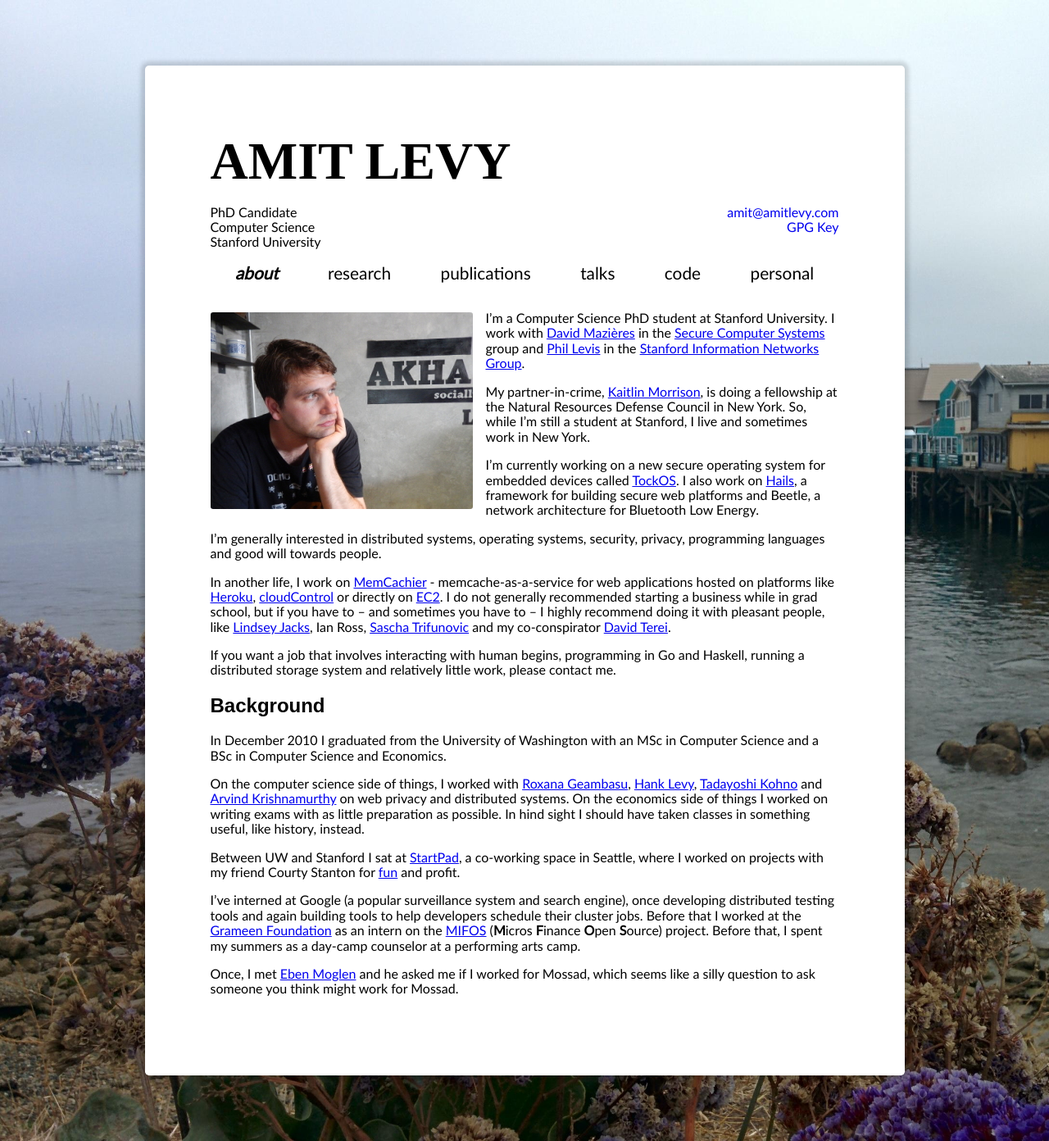
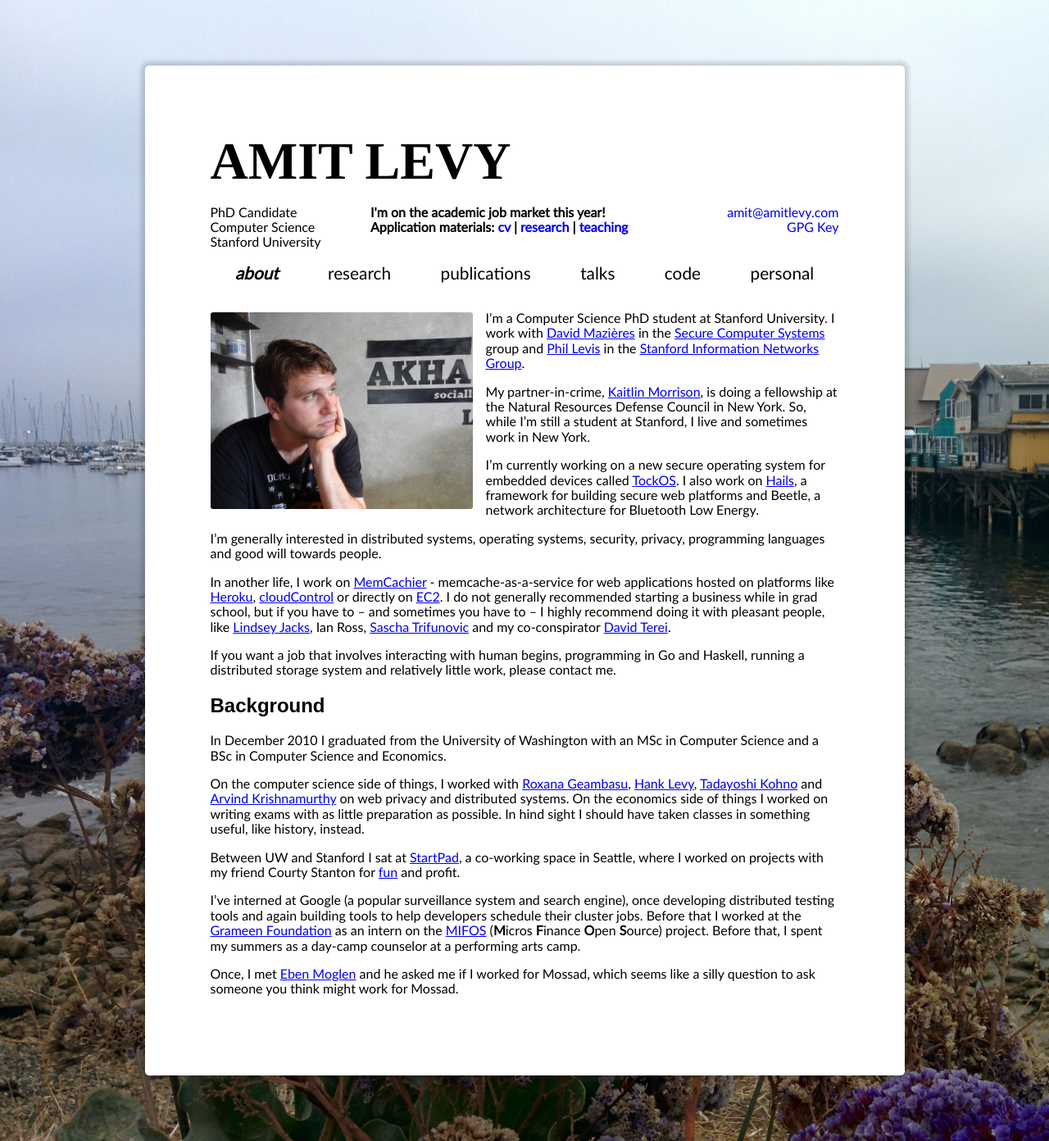
Before and after one commit to alevy/www, a Jekyll site: the page built from index.md, in a window 1280 px wide. Shown: the whole page at 82% size. Built offline with Jekyll 4.4.1, drawn with Linux system fonts in a browser that asks for light colours; some web fonts are replaced.

Commit message:
job application materials

```diff
--- a/_layouts/default.html
+++ b/_layouts/default.html
@@ -12,6 +12,13 @@
     <span class="p-organization-unit">{{ site.job.department }}</span>
     {%- endif %}
     <span class="p-organization-name">{{ site.job.institution }}</span>
+    <span class="job-market">
+      I'm on the academic job market this year!<br/>
+      Application materials:
+      <a href="{{ site.base_url }}application_materials/cv.pdf">cv</a> |
+      <a href="{{ site.base_url }}application_materials/research_statement.pdf">research</a> |
+      <a href="{{ site.base_url }}application_materials/teaching_statement.pdf">teaching</a>
+    </span>
     <span class="p-email">
       <a class="u-email" href="mailto:{{ site.email }}">{{ site.email }}</a>
     </span>
--- a/_sass/base.scss
+++ b/_sass/base.scss
@@ -58,12 +58,20 @@ header {
   .h-card {
     grid-area: contact;
     display: grid;
-    grid-template-areas: "title email"
-                         "dept  gpg"
-                         "inst  inst";
+    grid-template-areas: "title job email"
+                         "dept  job gpg"
+                         "inst  job gpg";
     > span {
       display: block;
     }
+
+    .job-market {
+      grid-area: job;
+      width: 100%;
+      text-align: justify;
+      font-weight: bolder;
+    }
+
     .p-job-title {
       grid-area: title;
       text-align: left;
```
Also changed, not shown: 3 other files.
